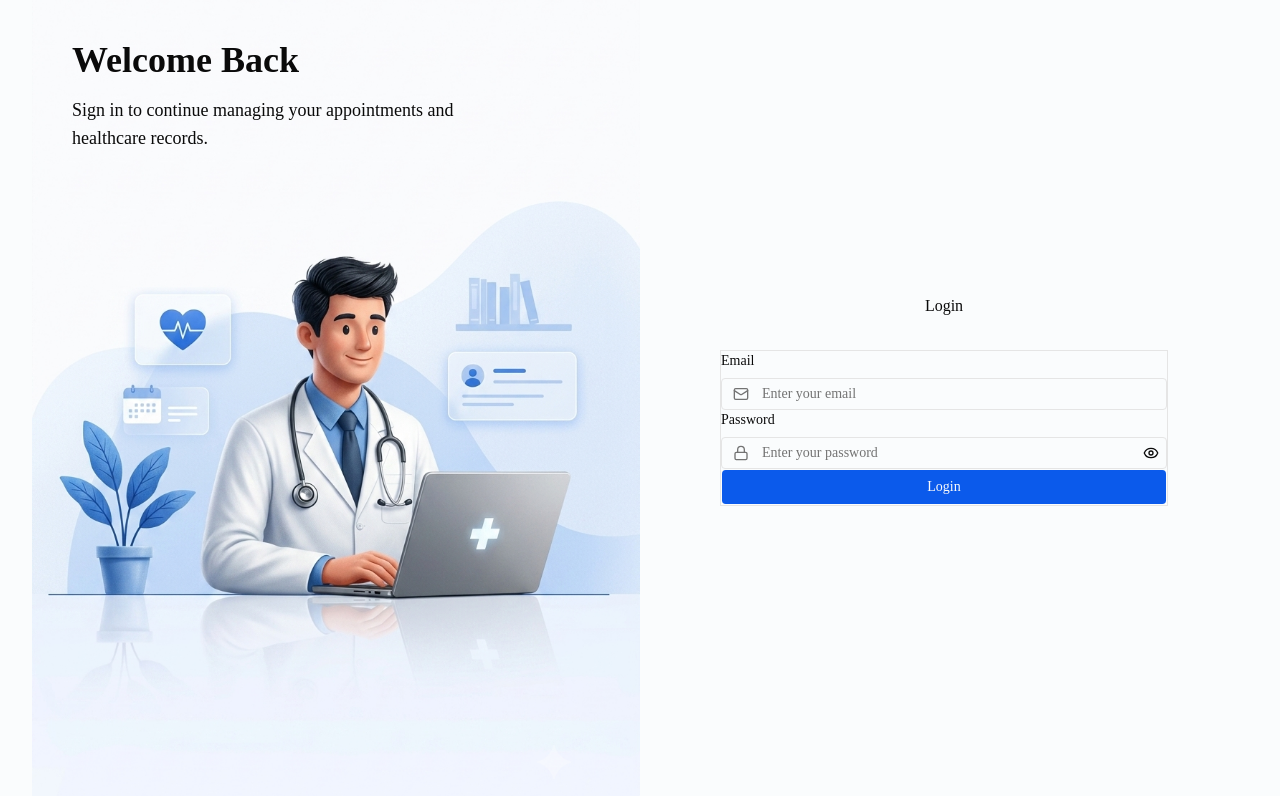
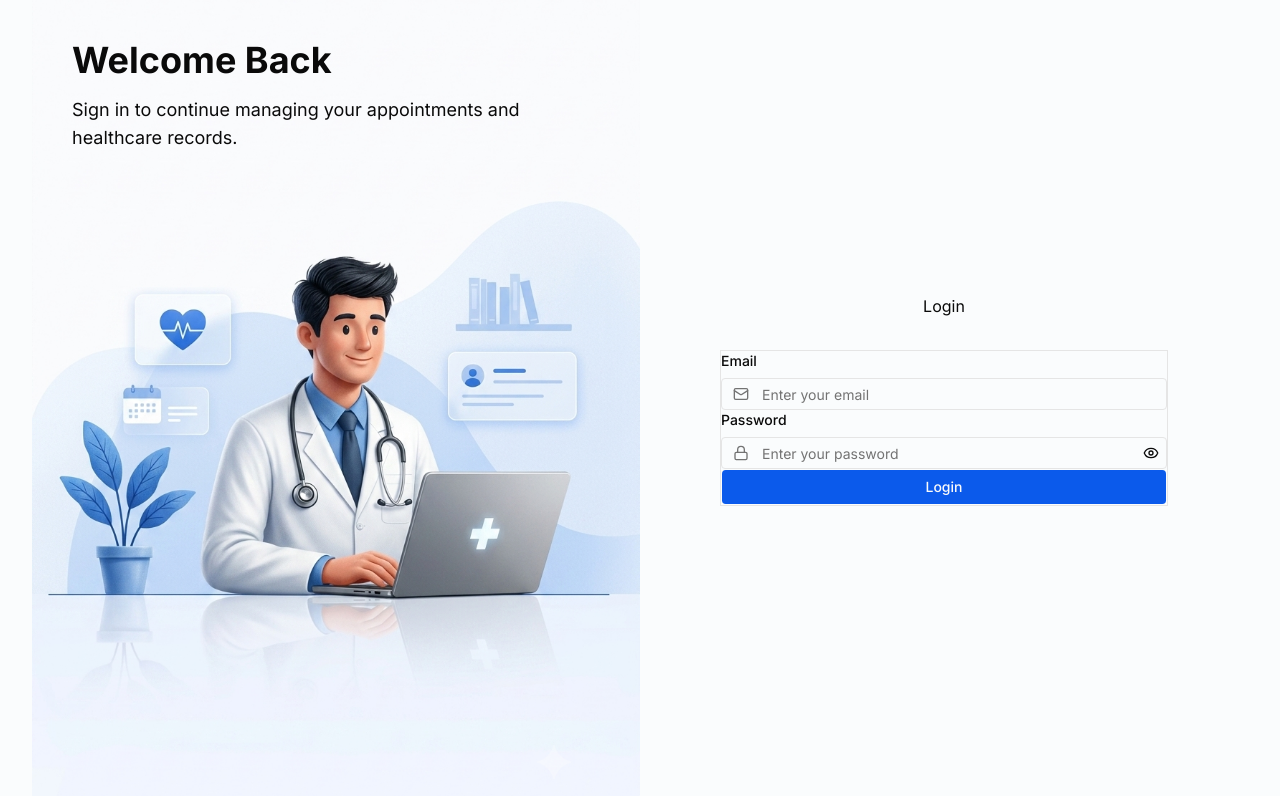
Before and after one commit to RahulKhanSuvo/nextjs-frontend-statter, a Next.js app: page /login in a window 1280 px wide. Shown: the top 796 px of the page. Built offline with nearby package versions, Linux system fonts and the light colour scheme.

Commit message:
style: update font configuration and app metadata
Replace Geist Sans with Inter and update project title and description.

```diff
--- a/src/app/globals.css
+++ b/src/app/globals.css
@@ -7,7 +7,7 @@
 @theme inline {
   --color-background: var(--background);
   --color-foreground: var(--foreground);
-  --font-sans: var(--font-sans);
+  --font-sans: var(--font-inter);
   --font-mono: var(--font-geist-mono);
   --font-heading: var(--font-sans);
   --color-sidebar-ring: var(--sidebar-ring);
--- a/src/app/layout.tsx
+++ b/src/app/layout.tsx
@@ -1,20 +1,22 @@
 import type { Metadata } from 'next';
-import { Geist, Geist_Mono } from 'next/font/google';
+import { Inter, Geist_Mono } from 'next/font/google';
 import './globals.css';
 
-const geistSans = Geist({
-  variable: '--font-geist-sans',
+const inter = Inter({
   subsets: ['latin'],
+  variable: '--font-inter',
+  display: 'swap',
 });
 
 const geistMono = Geist_Mono({
+  subsets: ['latin'],
   variable: '--font-geist-mono',
-  subsets: ['latin'],
+  display: 'swap',
 });
 
 export const metadata: Metadata = {
-  title: 'Create Next App',
-  description: 'Generated by create next app',
+  title: 'MedConnect',
+  description: 'Modern Healthcare Platform',
 };
 
 export default function RootLayout({
@@ -23,8 +25,8 @@ export default function RootLayout({
   children: React.ReactNode;
 }>) {
   return (
-    <html lang="en" className={`${geistSans.variable} ${geistMono.variable} h-full antialiased`}>
-      <body className="min-h-full flex flex-col">{children}</body>
+    <html lang="en" className={`${inter.variable} ${geistMono.variable} h-full antialiased`}>
+      <body className="min-h-full flex flex-col font-sans">{children}</body>
     </html>
   );
 }
```
